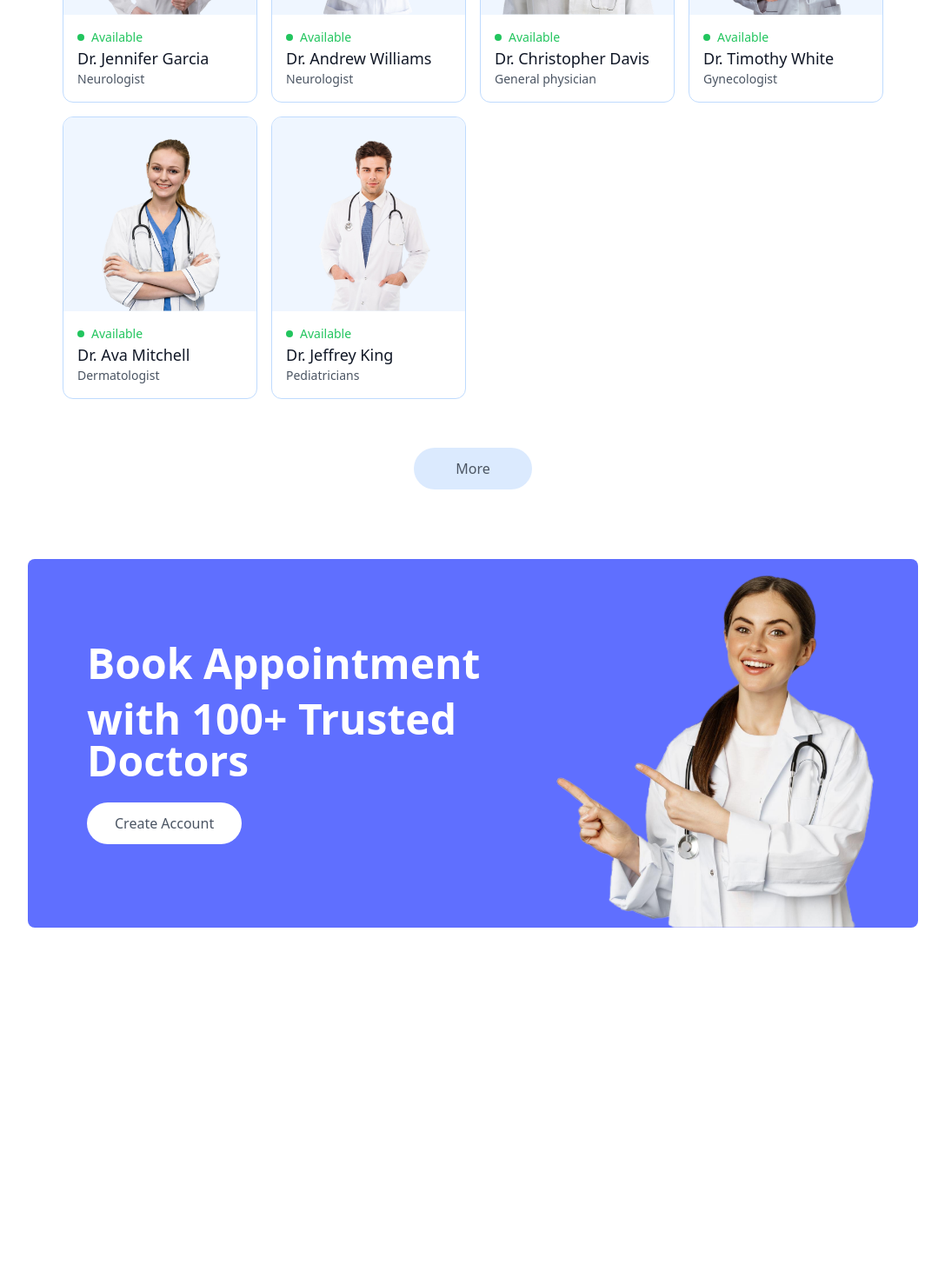
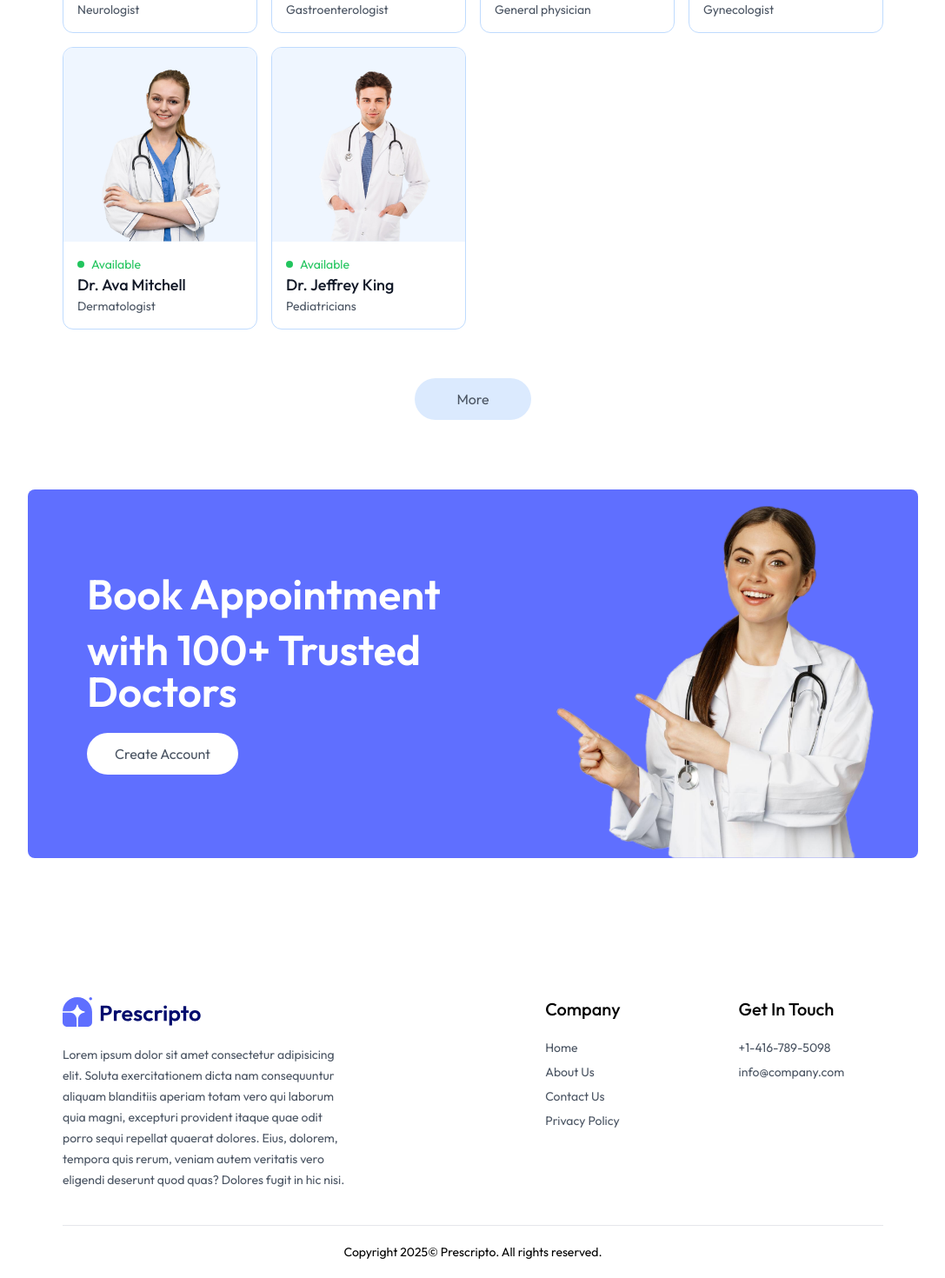
Before and after one commit to TeemaArab/doctor_appointment_app, a React (Vite) app in the folder frontend/: page / in a window 1280 px wide. Shown: the part 1774-3244 px from the top of the page at 87% size, without its empty margins (96-1183 px from the left). Before the commit the page ends 2921 px from the top, so only its background shows below. Built offline with nearby package versions, Linux system fonts and the light colour scheme.

Commit message:
All doctors page done

```diff
--- a/frontend/src/App.jsx
+++ b/frontend/src/App.jsx
@@ -9,6 +9,7 @@
 import Appointment from './pages/Appointment'
 import MyProfile from './pages/MyProfile'
 import Navbar from './components/Navbar'
+import Footer from './components/Footer'
 
 const App = () => {
   return (
@@ -25,6 +26,8 @@
         <Route path="/appointment/:docId" element={<Appointment />} />
         <Route path="/my-profile" element={<MyProfile />} />
       </Routes>
+
+      <Footer />
     </div>
   )
 }
--- a/frontend/src/assets/assets.js
+++ b/frontend/src/assets/assets.js
@@ -160,7 +160,7 @@
         _id: 'doc6',
         name: 'Dr. Andrew Williams',
         image: doc6,
-        speciality: 'Neurologist',
+        speciality: 'Gastroenterologist',
         degree: 'MBBS',
         experience: '4 Years',
         about: 'Dr. Davis has a strong commitment to delivering comprehensive medical care, focusing on preventive medicine, early diagnosis, and effective treatment strategies. Dr. Davis has a strong commitment to delivering comprehensive medical care, focusing on preventive medicine, early diagnosis, and effective treatment strategies.',
--- /dev/null
+++ b/frontend/src/components/Footer.jsx
@@ -0,0 +1,47 @@
+import React from 'react'
+import { assets } from '../assets/assets'
+
+const Footer = () => {
+  return (
+    <div className='md:mx-10'>
+      <div className='flex flex-col sm:grid grid-cols-[3fr_1fr_1fr] gap-14 my-10 mt-40 text-sm'>
+      {/* -------------Left Section---------------------  */}
+        <div>
+            <img className='mb-5 w-40' src={assets.logo} alt="" />
+            <p className='w-full md:w-2/3 text-gray-600 leading-6'>Lorem ipsum dolor sit amet consectetur adipisicing elit.
+              Soluta exercitationem dicta nam consequuntur aliquam blanditiis aperiam
+              totam vero qui laborum quia magni, excepturi provident itaque quae odit porro sequi
+              repellat quaerat dolores. Eius, dolorem, tempora quis rerum,
+              veniam autem veritatis vero eligendi deserunt quod quas?
+               Dolores fugit in hic nisi.</p>
+        </div>
+      {/* -------------center Section---------------------  */}
+        <div>
+            <p className='text-xl font-medium mb-5'>Company</p>
+            <ul className='flex flex-col gap-2 text-gray-600'>
+              <li>Home</li>
+              <li>About Us</li>
+              <li>Contact Us</li>
+              <li>Privacy Policy</li>
+            </ul>
+        </div>
+      {/* -------------Right Section---------------------  */}
+        <div>
+           <p className='text-xl font-medium mb-5'>Get In Touch</p>
+           <ul className='flex flex-col gap-2 text-gray-600'>
+            <li>+1-416-789-5098</li>
+            <li>info@company.com</li>
+           </ul>
+        </div>
+
+      </div>
+      {/* ------------Copyright Section ----------------------- */}
+      <div>
+        <hr />
+        <p className='py-5 text-sm text-center'>Copyright 2025© Prescripto. All rights reserved.</p>
+      </div>
+    </div>
+  )
+}
+
+export default Footer
--- a/frontend/src/components/Navbar.jsx
+++ b/frontend/src/components/Navbar.jsx
@@ -10,7 +10,7 @@
     const [token,setToken] = useState(true)
   return (
     <div className="flex items-center justify-between text-sm py-4 mb-5 border-b border-b-gray-400">
-      <img className=" w-44 cursor-pointer" src={assets.logo} alt="" />
+      <img onClick={() => navigate('/')} className=" w-44 cursor-pointer" src={assets.logo} alt="" />
       <ul className=" hidden md:flex items-start gap-5 font-medium">
         <NavLink to='/'>
           <li className="py-1 ">Home</li>
@@ -39,7 +39,7 @@
         {
         token
         ? <div className="flex items-center gap-2 cursor-pointer group relative" onClick={() => setShowMenu((prev) => !prev)}>
-            <img  className="w-10 h-10 rounded-full" src={assets.profile_pic} alt="" />
+            <img onClick={()=>navigate('/')} className="w-10 h-10 rounded-full" src={assets.profile_pic} alt="" />
             <img className="w-2.5" src={assets.dropdown_icon} alt="" />
             <div className="absolute top-0 right-0 pt-14 text-base font-medium text-gray-600 z-20  hidden group-hover:block">
                 <div className='min-w-48 bg-stone-100 rounded flex flex-col gap-4 p-4'>
--- a/frontend/src/index.css
+++ b/frontend/src/index.css
@@ -1,6 +1,11 @@
+@import url('https://fonts.googleapis.com/css2?family=Outfit:wght@100..900&display=swap');
 @tailwind base;
 @tailwind components;
 @tailwind utilities;
+
+*{
+    font-family: outfit;
+}
 
 .active hr{
     @apply block
--- a/frontend/src/pages/Doctors.jsx
+++ b/frontend/src/pages/Doctors.jsx
@@ -1,9 +1,55 @@
-import React from 'react'
+import React, { useContext, useState, useEffect } from 'react'
+import { useNavigate,useParams } from 'react-router-dom'
+import { AppContext } from '../context/AppContext';
 
 const Doctors = () => {
+
+  const {speciality} = useParams();
+  const [filterDoc,setFilterDoc] = useState([]);
+  const navigate = useNavigate();
+  const {doctors}= useContext(AppContext)
+
+  const applyFilter =() =>{
+    if(speciality){
+      setFilterDoc(doctors.filter(doc => doc.speciality === speciality))
+    }else{
+      setFilterDoc(doctors);
+    }
+  }
+  useEffect(() =>{
+   applyFilter()
+  },[doctors,speciality])
   return (
     <div>
+      <p className='text-gray-600'>Browse through the doctors specialist.</p>
+      <div className='flex flex-col sm:flex-row items-start gap-5 mt-5'>
+        <div className='flex flex-col gap-4 text-sm text-gray-600'>
+          <p onClick={()=> speciality === 'General physician' ? navigate('/doctors'): navigate('/doctors/General physician')} className={`w-[94vw] sm:w-auto pl-3 py-1.5 pr-16 border border-gray-300 rounded transition-all cursor-pointer ${speciality === 'General physician' ? 'bg-indigo-100 text-black' : ''}`}>General physician</p>
+          <p onClick={()=> speciality === 'Gynecologist' ? navigate('/doctors'): navigate('/doctors/Gynecologist')} className={`w-[94vw] sm:w-auto pl-3 py-1.5 pr-16 border border-gray-300 rounded transition-all cursor-pointer ${speciality === 'Gynecologist' ? 'bg-indigo-100 text-black' : ''}`}>Gynecologist</p>
+          <p onClick={()=> speciality === 'Dermatologist' ? navigate('/doctors'): navigate('/doctors/Dermatologist')} className={`w-[94vw] sm:w-auto pl-3 py-1.5 pr-16 border border-gray-300 rounded transition-all cursor-pointer ${speciality === 'Dermatologist' ? 'bg-indigo-100 text-black' : ''}`}>Dermatologist</p>
+          <p onClick={()=> speciality === 'Pediatricians' ? navigate('/doctors'): navigate('/doctors/Pediatricians')} className={`w-[94vw] sm:w-auto pl-3 py-1.5 pr-16 border border-gray-300 rounded transition-all cursor-pointer ${speciality === 'Pediatricians' ? 'bg-indigo-100 text-black' : ''}`}>Pediatricians</p>
+          <p onClick={()=> speciality === 'Neurologist' ? navigate('/doctors'): navigate('/doctors/Neurologist')} className={`w-[94vw] sm:w-auto pl-3 py-1.5 pr-16 border border-gray-300 rounded transition-all cursor-pointer ${speciality === 'Neurologist' ? 'bg-indigo-100 text-black' : ''}`}>Neurologist</p>
+          <p onClick={()=> speciality === 'Gastroenterologist' ? navigate('/doctors'): navigate('/doctors/Gastroenterologist')} className={`w-[94vw] sm:w-auto pl-3 py-1.5 pr-16 border border-gray-300 rounded transition-all cursor-pointer ${speciality === 'Gastroenterologist' ? 'bg-indigo-100 text-black' : ''}`}>Gastroenterologist</p>
+        </div>
+        <div className='w-full grid grid-cols-auto gap-4 gap-y-6'>
+          {
+            filterDoc.map((item,index)=>(
+            <div onClick={() => navigate(`/appointment/${item._id}`)} key={index} className='border border-blue-200 rounded-xl overflow-hidden cursor-pointer hover:translate-y-[-10px] transition-all duration-500'>
+              <img className='bg-blue-50'src={item.image} alt="" />
+              <div className='p-4'>
+                <div className='flex items-center gap-2 text-sm text-center text-green-500'>
+                    <p className='w-2 h-2 bg-green-500 rounded-full'></p><p>Available</p>
+                </div>
+                <p className='text-gray-900 text-lg font-medium '>{item.name}</p>
+                <p className='text-gray-600 text-sm'>{item.speciality}</p>
+              </div>
+            </div>
 
+        ))
+          }
+        </div>
+
+      </div>
     </div>
   )
 }
--- a/frontend/src/pages/Home.jsx
+++ b/frontend/src/pages/Home.jsx
@@ -3,6 +3,7 @@
 import SpecialityMenu from '../components/specialityMenu'
 import TopDoctors from '../components/TopDoctors'
 import Banner from '../components/Banner'
+
 
 const Home = () => {
   return (
@@ -12,6 +13,7 @@
       <TopDoctors />
       <Banner />
 
+
     </div>
   )
 }
```
